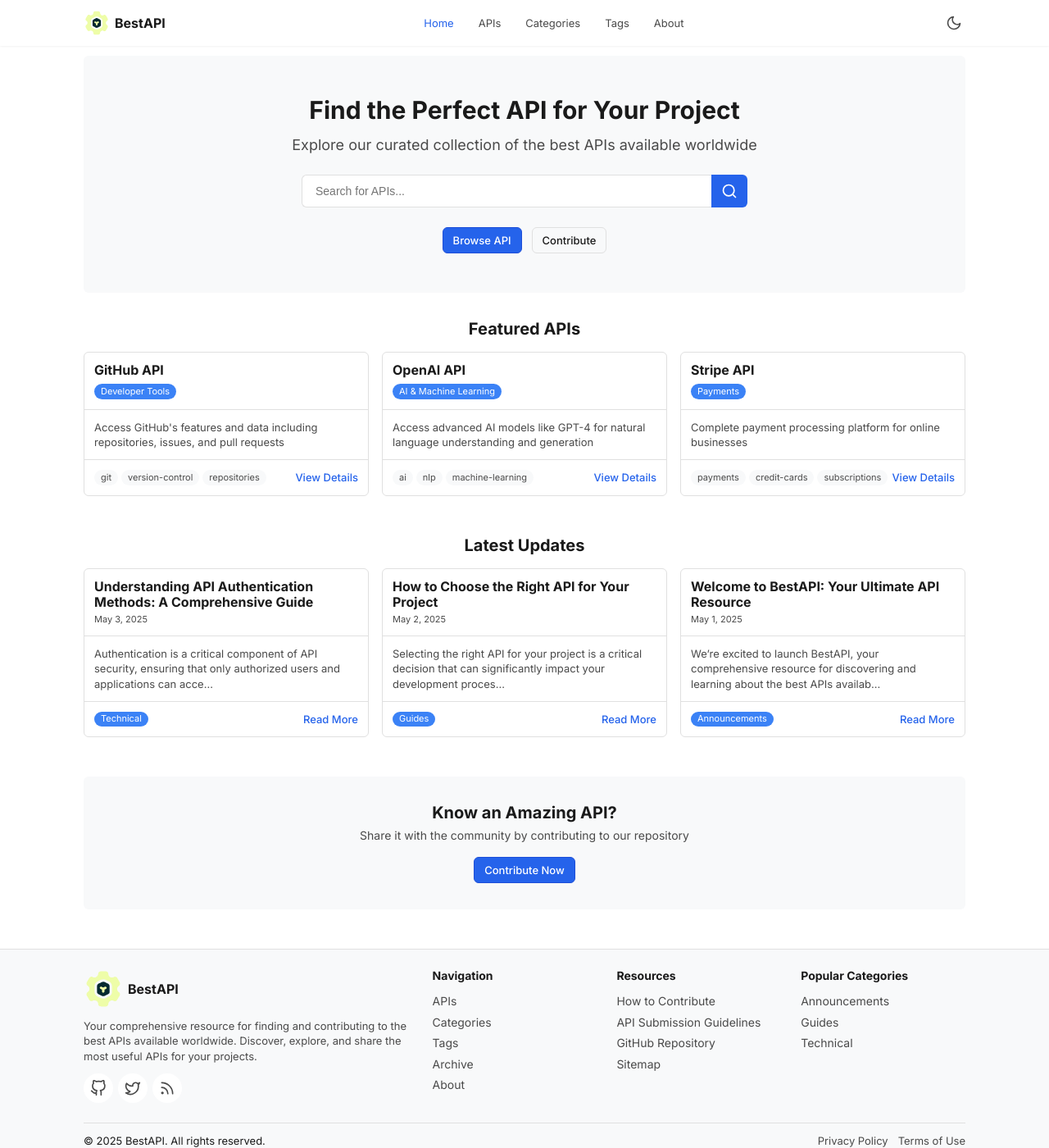
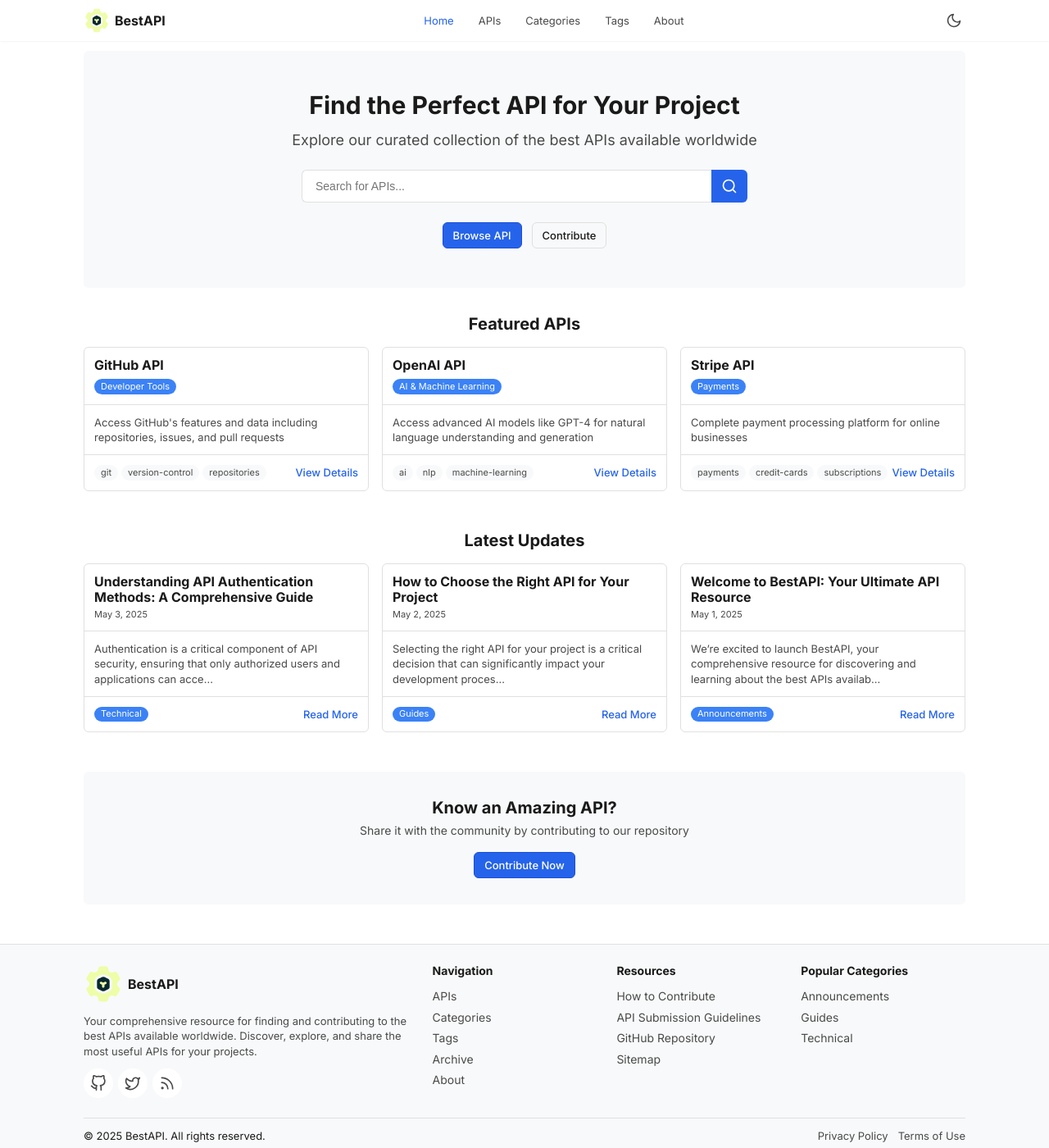
Before and after one commit to BestAPI/bestapi.github.io, a Jekyll site: the page built from index.md, in a window 1280 px wide and 1400 px high. Shown: the whole window at 82% size. Built offline with Jekyll 4.4.1, drawn with Linux system fonts in a browser that asks for light colours.

Commit message:
fix: Adjust header height for improved layout consistency

```diff
--- a/assets/css/main.scss
+++ b/assets/css/main.scss
@@ -64,7 +64,7 @@
 
   // Container
   --container-width: 1100px;
-  --header-height: 56px;
+  --header-height: 50px;
 }
 
 // Dark theme
```
